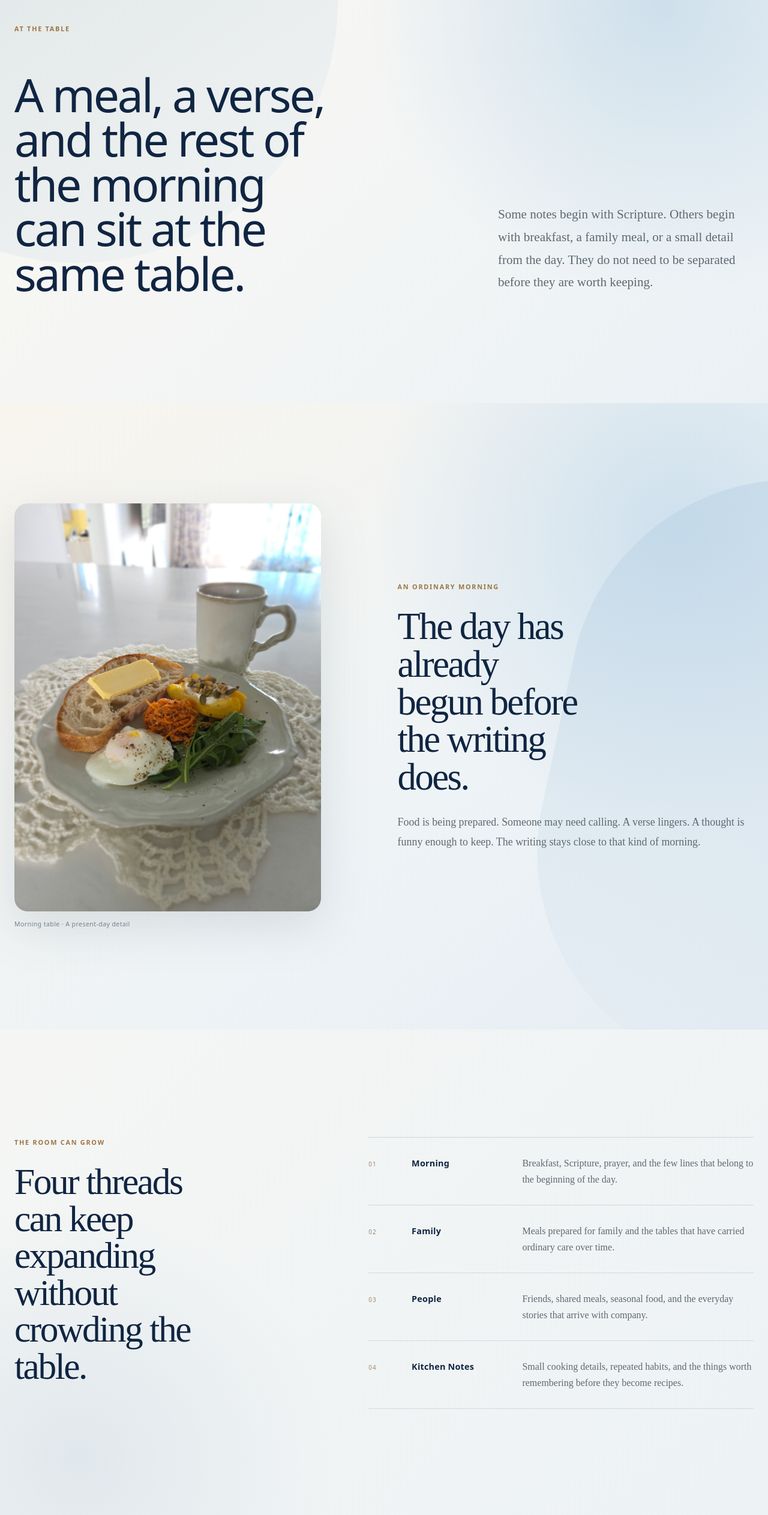
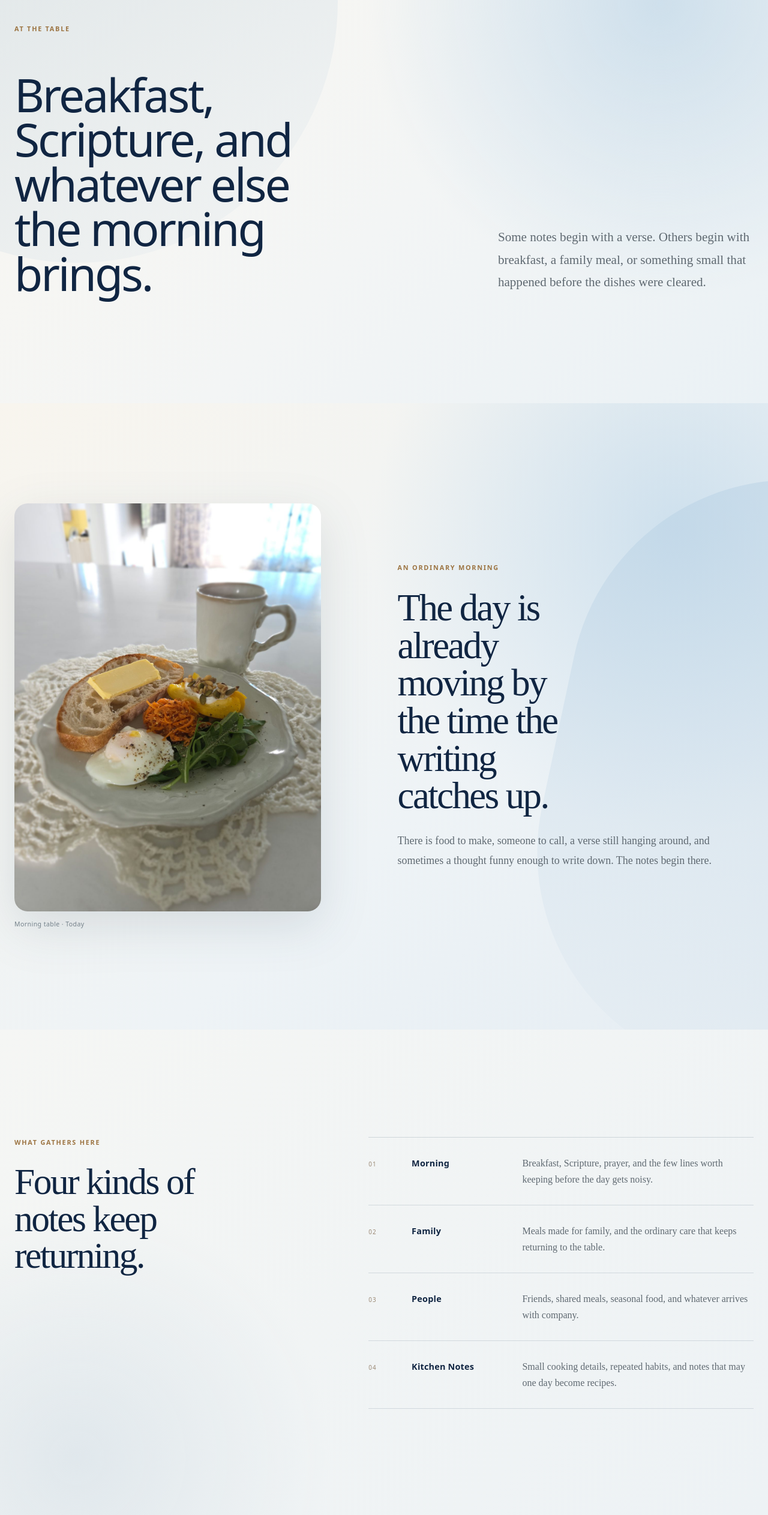
Before and after one commit to k-mama/esthercho, a Next.js app: page /notes in a window 1280 px wide. Shown: the part 940-3465 px from the top of the page at 60% size. Built offline with nearby package versions, Linux system fonts and the light colour scheme.

Commit message:
copy: make Morning Table feel lived-in

```diff
--- a/src/app/notes/page.tsx
+++ b/src/app/notes/page.tsx
@@ -12,19 +12,19 @@ export const metadata: Metadata = {
 const tableThreads = [
   [
     "Morning",
-    "Breakfast, Scripture, prayer, and the few lines that belong to the beginning of the day.",
+    "Breakfast, Scripture, prayer, and the few lines worth keeping before the day gets noisy.",
   ],
   [
     "Family",
-    "Meals prepared for family and the tables that have carried ordinary care over time.",
+    "Meals made for family, and the ordinary care that keeps returning to the table.",
   ],
   [
     "People",
-    "Friends, shared meals, seasonal food, and the everyday stories that arrive with company.",
+    "Friends, shared meals, seasonal food, and whatever arrives with company.",
   ],
   [
     "Kitchen Notes",
-    "Small cooking details, repeated habits, and the things worth remembering before they become recipes.",
+    "Small cooking details, repeated habits, and notes that may one day become recipes.",
   ],
 ] as const;
 
@@ -49,12 +49,11 @@ export default function NotesPage() {
           <p className="morning-kicker">AT THE TABLE</p>
           <div className="morning-foyer-grid">
             <h2 id="morning-foyer-title">
-              A meal, a verse, and the rest of the morning can sit at the same table.
+              Breakfast, Scripture, and whatever else the morning brings.
             </h2>
             <p>
-              Some notes begin with Scripture. Others begin with breakfast, a family meal,
-              or a small detail from the day. They do not need to be separated before they
-              are worth keeping.
+              Some notes begin with a verse. Others begin with breakfast, a family meal,
+              or something small that happened before the dishes were cleared.
             </p>
           </div>
         </div>
@@ -71,15 +70,15 @@ export default function NotesPage() {
               sizes="(max-width: 899px) 88vw, 40vw"
               priority
             />
-            <figcaption>Morning table · A present-day detail</figcaption>
+            <figcaption>Morning table · Today</figcaption>
           </figure>
 
           <div className="morning-present-copy">
             <p className="morning-kicker">AN ORDINARY MORNING</p>
-            <h2 id="morning-present-title">The day has already begun before the writing does.</h2>
+            <h2 id="morning-present-title">The day is already moving by the time the writing catches up.</h2>
             <p>
-              Food is being prepared. Someone may need calling. A verse lingers. A thought
-              is funny enough to keep. The writing stays close to that kind of morning.
+              There is food to make, someone to call, a verse still hanging around,
+              and sometimes a thought funny enough to write down. The notes begin there.
             </p>
           </div>
         </div>
@@ -88,8 +87,8 @@ export default function NotesPage() {
       <section className="morning-threads" aria-labelledby="morning-threads-title">
         <div className="container morning-threads-inner">
           <div className="morning-threads-heading">
-            <p className="morning-kicker">THE ROOM CAN GROW</p>
-            <h2 id="morning-threads-title">Four threads can keep expanding without crowding the table.</h2>
+            <p className="morning-kicker">WHAT GATHERS HERE</p>
+            <h2 id="morning-threads-title">Four kinds of notes keep returning.</h2>
           </div>
 
           <div className="morning-thread-list">
@@ -108,15 +107,15 @@ export default function NotesPage() {
         <div className="container morning-manuscript-grid">
           <div>
             <p className="morning-kicker">FROM TABLE TO MANUSCRIPT</p>
-            <h2 id="morning-manuscript-title">Some of the notes are becoming Manna on the Table.</h2>
+            <h2 id="morning-manuscript-title">Some of these mornings are becoming Manna on the Table.</h2>
           </div>
 
           <div className="morning-manuscript-copy">
             <p>
-              The devotional manuscript is being developed first as an English source text.
-              Future language editions will be prepared from the locked English manuscript.
+              The English manuscript is being completed first. Other language editions
+              will follow from the locked English text.
             </p>
-            <p>Publication details will appear only when they are formally confirmed.</p>
+            <p>Publication details will be added when they are confirmed.</p>
             <Link href="/books/" className="morning-link">
               Visit the book project
             </Link>
@@ -127,7 +126,7 @@ export default function NotesPage() {
       <section className="morning-close" aria-labelledby="morning-close-title">
         <div className="container morning-close-inner">
           <p className="morning-kicker">MORE MORNINGS</p>
-          <h2 id="morning-close-title">The archive will grow one real table at a time.</h2>
+          <h2 id="morning-close-title">There will be another breakfast.</h2>
         </div>
       </section>
     </main>
```
